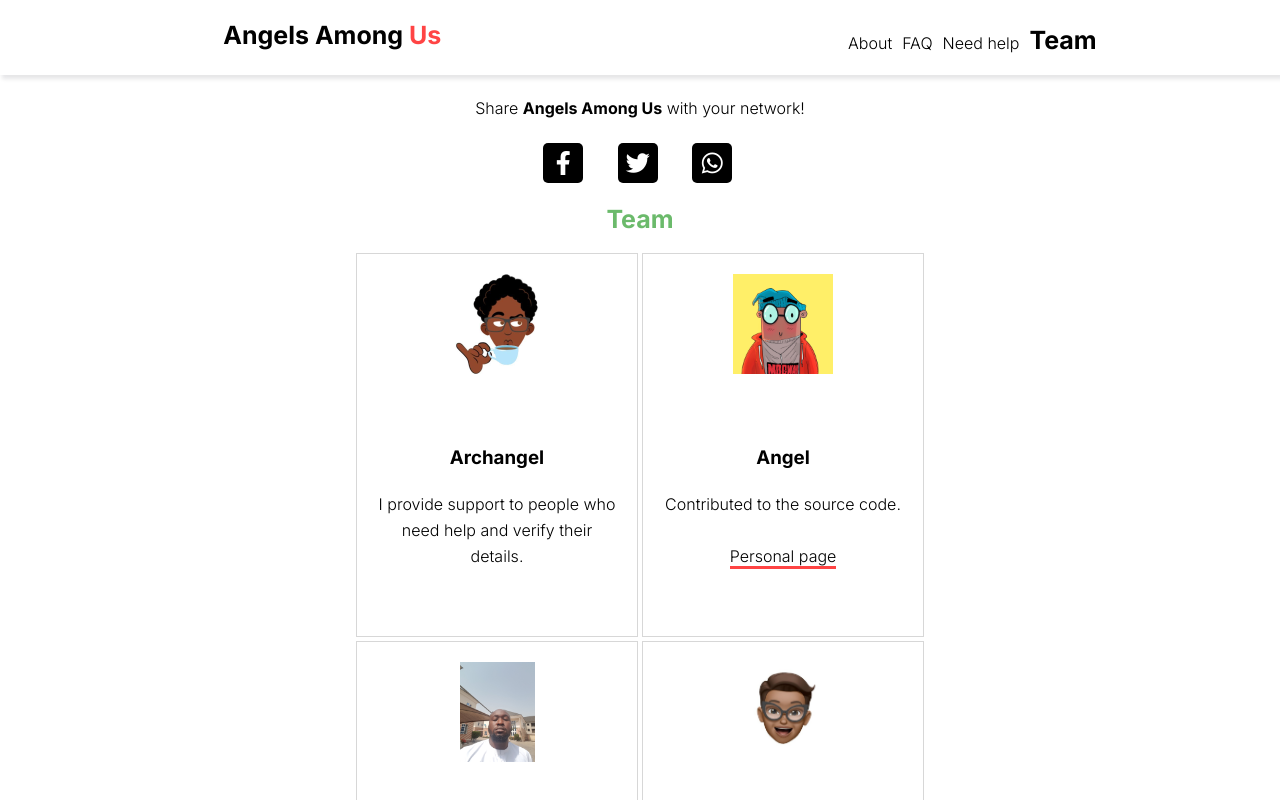
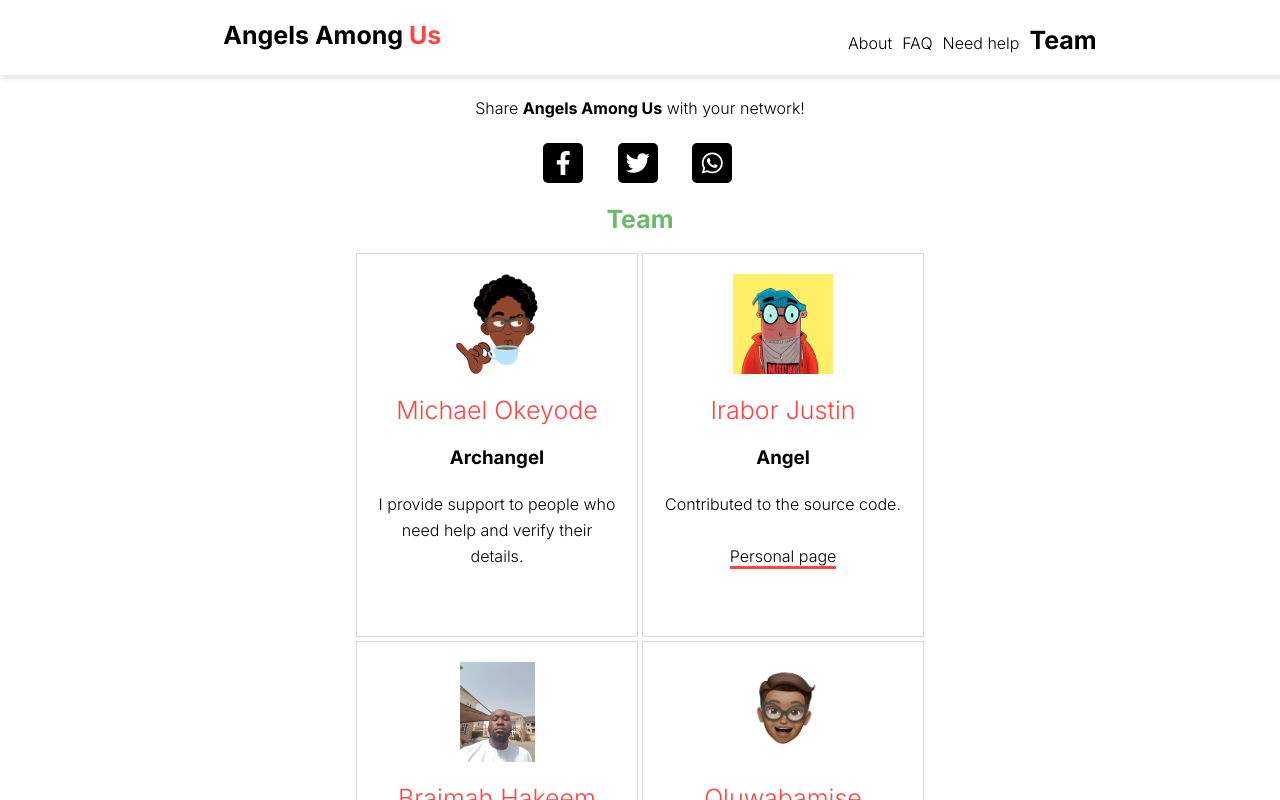
Before and after one commit to vunderkind/good-faith, a React (Create React App) app: page /team in a window 1280 px wide. Shown: the top 800 px of the page. Built offline with nearby package versions, Linux system fonts and the light colour scheme.

Commit message:
Update team h2 styling

```diff
--- a/src/components/Team/Team.css
+++ b/src/components/Team/Team.css
@@ -12,6 +12,10 @@
     margin: 2px;
     text-align: center;
     /* margin-top: 5em; */
+}
+
+.Archangels h2 {
+    color: var(--primary-color) !important;
 }
 
 .Angels :hover {
```
